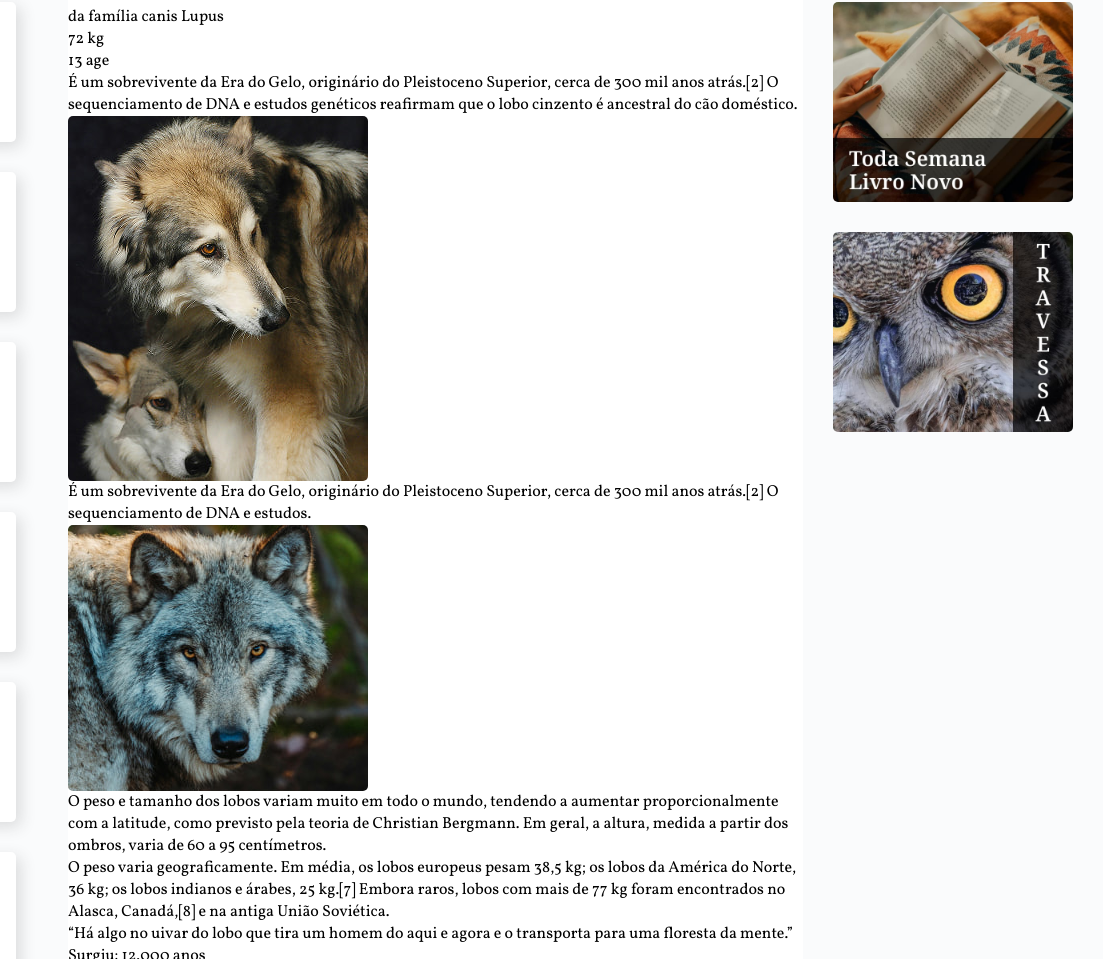
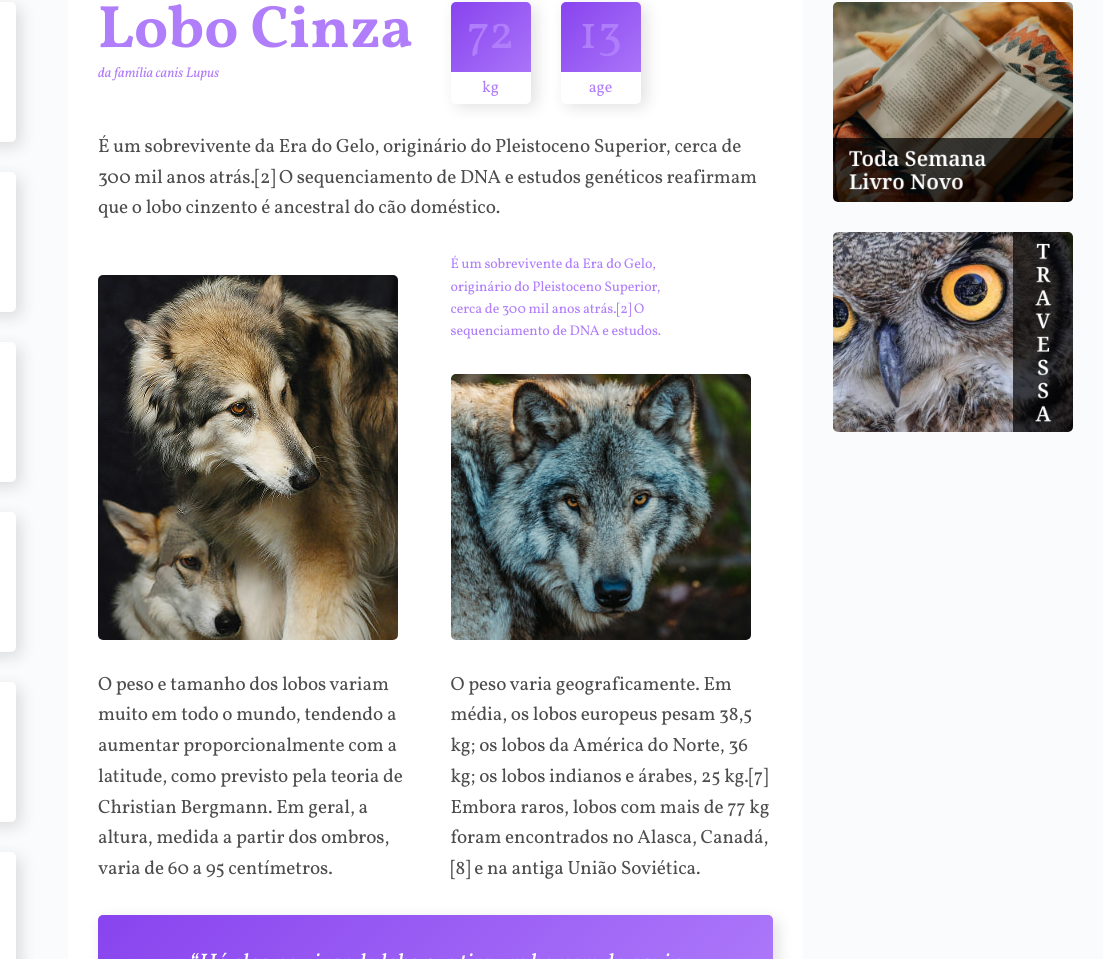
Before and after one commit to RobsonVallerioteNascimento/Wildbeast, a plain HTML site: page index.html in a window 1280 px wide. Shown: the part 133-1092 px from the top of the page, 177-1280 px from the left. Drawn offline with Linux system fonts and the light colour scheme.

Commit message:
upload dos estilos com o arquivo .CSS
Finalização dos estilos ( .CSS ), para desktop.

```diff
--- a/css/style.css
+++ b/css/style.css
@@ -95,6 +95,130 @@
 
 .content {
     grid-area: content;
+    max-width: 900px;
+    margin: 0 auto;
+    padding: 30px;
+    display: grid;
+    grid-template-columns: 1fr 1fr;
+    gap: 30px;
+}
+
+.col_wide {
+    grid-column: 1 / -1;
+}
+
+.imagem_1 {
+    grid-row: span 2;
+    /*grid-row: 3 / 5;*/
+    align-self: end;
+}
+
+.imagem_2 {
+    align-self: end;
+}
+
+/* ESTILOS CONTENT */
+
+p {
+    font-size: 1.2em;
+    line-height: 1.6;
+    letter-spacing: -0.005em;
+    color: rgba(0, 0, 0, 0.7);
+}
+
+.informacoes p + p {
+    margin-top: 30px;
+}
+
+/* TITULO */
+
+.titulo {
+    color: #B07DFB;
+}
+
+.titulo h1 {
+    font-size: 3.75em;
+    line-height: 1;
+    font-weight: 700;
+}
+
+.titulo span {
+    font-size: 0.875em;
+    font-style: italic;
+}
+
+/* CARACTERÍSTICAS */
+
+.caracteristicas {
+    display: flex;
+    align-items: flex-start;
+}
+
+.caracteristicas > div {
+    width: 80px;
+    text-align: center;
+    background-image: linear-gradient(135deg, #8844EE, #B07DFB );
+    border-radius: 5px;
+    box-shadow: 5px 5px 15px 0px rgba(44, 44, 44, 0.15);
+    position: relative;
+}
+
+.caracteristicas > div:first-child {
+    margin-right: 30px;
+}
+
+.caracteristicas span {
+    display: block;
+    color: #B07DFB;
+}
+
+.numero {
+    font-size: 3em;
+    line-height: 1;
+    margin: 10px auto;
+}
+
+.rotulo {
+    background-color: #FFFFFF;
+    border-radius: 0 0 5px 5px;
+    padding: 5px 0px;
+    position: relative;
+    top: 2px;
+}
+
+.destaque {
+    font-size: 0.875em;
+    color: #B07DFB;
+    max-width: 16em;
+}
+
+.citacao, .atributos {
+    align-self: start;
+    padding: 30px;
+    border-radius: 5px;
+    box-shadow: 5px 5px 15px 0px rgba(44, 44, 44, 0.15);
+    background-image: linear-gradient(135deg, #8844EE, #B07DFB);
+}
+
+.atributos li{
+    color: #FFFFFF;
+    font-family: Courier, monospace;
+    font-size: 1.125em;
+    padding: 15px;
+
+}
+
+.atributos li + li {
+    border-top: 2px solid #B07DFB;
+}
+
+.citacao p {
+    font-size: 1.5em;
+    font-style: italic;
+    text-align: center;
+    color: #FFFFFF;
+    max-width: 500px;
+    margin: 0 auto;
 }
 
 /* ANUNCIOS */
--- a/index.html
+++ b/index.html
@@ -69,29 +69,31 @@
 
         <main class="content">
             <div class="titulo">
-                <h1>Lobo cinza</h1>
+                <h1>Lobo Cinza</h1>
                 <span>da família canis Lupus</span>
             </div>
             <div class="caracteristicas">
-                <span class="numero">72</span>
-                <span class="rotulo">kg</span>
-            </div>
-            <div class="caracteristicas">
-                <span class="numero">13</span>
-                <span class="rotulo">age</span>
+                <div>
+                    <span class="numero">72</span>
+                    <span class="rotulo">kg</span>
+                </div>
+                <div>
+                    <span class="numero">13</span>
+                    <span class="rotulo">age</span>
+                </div>
             </div>
 
-            <p>
+            <p class="col_wide">
                 É um sobrevivente da Era do Gelo, originário do Pleistoceno Superior, cerca de 300 mil anos atrás.[2] O sequenciamento de DNA e estudos genéticos reafirmam que o lobo cinzento é ancestral do cão doméstico.
             </p>
 
-            <img src="images/wolf1.jpg" alt="Wolf-01">
+            <img src="images/wolf1.jpg" alt="Wolf-01" class="imagem_1">
 
-            <p>
+            <p class="destaque">
                 É um sobrevivente da Era do Gelo, originário do Pleistoceno Superior, cerca de 300 mil anos atrás.[2] O sequenciamento de DNA e estudos.
             </p>
 
-            <img src="images/wolf2.jpg" alt="Wolf-02">
+            <img src="images/wolf2.jpg" alt="Wolf-02" class="imagem_2">
 
             <p>
                 O peso e tamanho dos lobos variam muito em todo o mundo, tendendo a aumentar proporcionalmente com a latitude, como previsto pela teoria de Christian Bergmann. Em geral, a altura, medida a partir dos ombros, varia de 60 a 95 centímetros.
@@ -101,7 +103,7 @@
                 O peso varia geograficamente. Em média, os lobos europeus pesam 38,5 kg; os lobos da América do Norte, 36 kg; os lobos indianos e árabes, 25 kg.[7] Embora raros, lobos com mais de 77 kg foram encontrados no Alasca, Canadá,[8] e na antiga União Soviética.
             </p>
 
-            <blockquote class="citacao">
+            <blockquote class="citacao col_wide">
                 <p>
                     “Há algo no uivar do lobo que tira um homem do aqui e agora e o transporta para uma floresta da mente.”
                 </p>
@@ -125,7 +127,7 @@
                 </p>
             </div>
 
-            <img src="images/wolf3.jpg" alt="Wolf-03">
+            <img src="images/wolf3.jpg" alt="Wolf-03" class="col_wide">
         </main>
 
         <aside class="anuncios">
```
